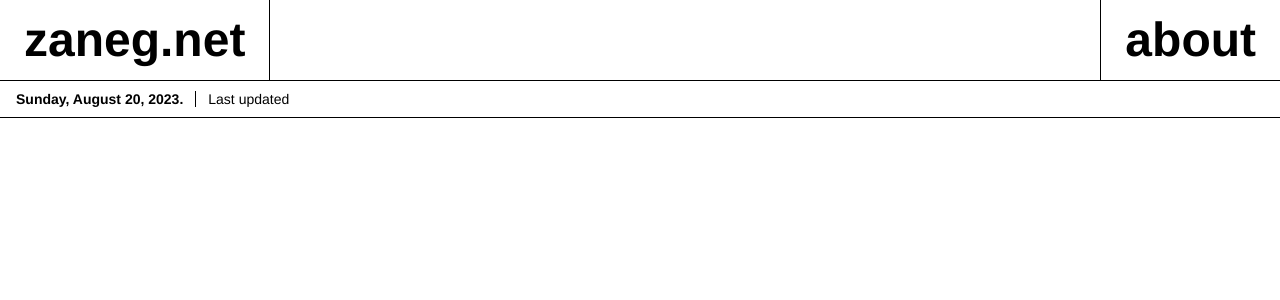
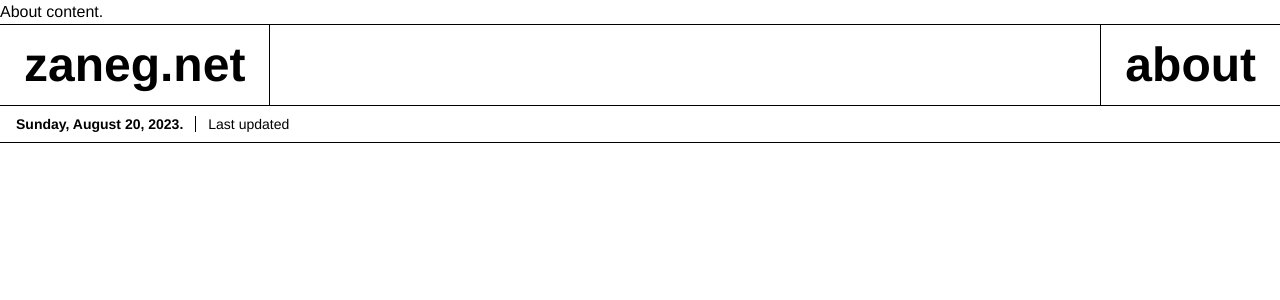
Before and after one commit to zngrs/zaneg.net, a Next.js app: page / in a window 1280 px wide. Shown: the top 300 px of the page. Built offline with nearby package versions, Linux system fonts and the light colour scheme; no server answers.

Commit message:
try again

```diff
--- a/app/components/nav.js
+++ b/app/components/nav.js
@@ -2,22 +2,16 @@
 import latestChanges from "./functions/latestChanges.js";
 
 import { useEffect, useState, useRef } from "react";
+
 export default function Nav() {
   const [date, setDate] = useState("Thursday, 1 January, 1970");
-
   const [latest, setLatest] = useState({ ago: "", date: "", message: "" });
-
-    const [aboutHeight, setAboutHeight] = useState(0);
-
   const [aboutToggled, setAboutToggled] = useState(false);
-
   const ref = useRef(null);
   const ref2 = useRef(null);
-    let isLoaded = false;
 
   function toggleAbout() {
     setAboutToggled(!aboutToggled);
-        console.log(aboutToggled);
   }
 
   useEffect(() => {
@@ -29,28 +23,20 @@ export default function Nav() {
     };
     setDate(new Date().toLocaleDateString("en-US", options));
 
-        // ##############
-
-        let latestChange;
-
     latestChanges().then((result) => {
       setLatest(result);
     });
 
-        isLoaded = true;
-        setAboutHeight(ref.current.clientHeight);
-        ref.current.classList.remove("absolute")
+    ref.current.classList.remove("absolute");
   }, []);
+
   return (
     <>
       <div
         ref={ref2}
-                style={{
-                    marginTop: `-${!aboutToggled ? aboutHeight + 1 : 0}px`,
-                    transition: `${isLoaded? ".3s" : "none"}`,
-
-                }}
-        className="bg-alternate z-[5] "
+        className={`bg-alternate z-5 ${
+          aboutToggled ? "about-toggled" : "about-not-toggled"
+        }`}
       >
         <div className="border=text border-b-[1px] absolute z-[-5]" ref={ref}>
           About content.
@@ -67,7 +53,7 @@ export default function Nav() {
           <div className="spacer flex-grow"></div>
           <div className="cell border=text px-6 py-4">
             <button
-                            className="font-bold text-lg sm:text-3xl md:text-5xl h-full "
+              className="font-bold text-lg sm:text-3xl md:text-5xl h-full"
               onClick={toggleAbout}
             >
               about
@@ -86,7 +72,6 @@ export default function Nav() {
           </a>
         </p>
       </div>
-
     </>
   );
 }
```
Lines whose indentation alone changed are shown as unchanged.
